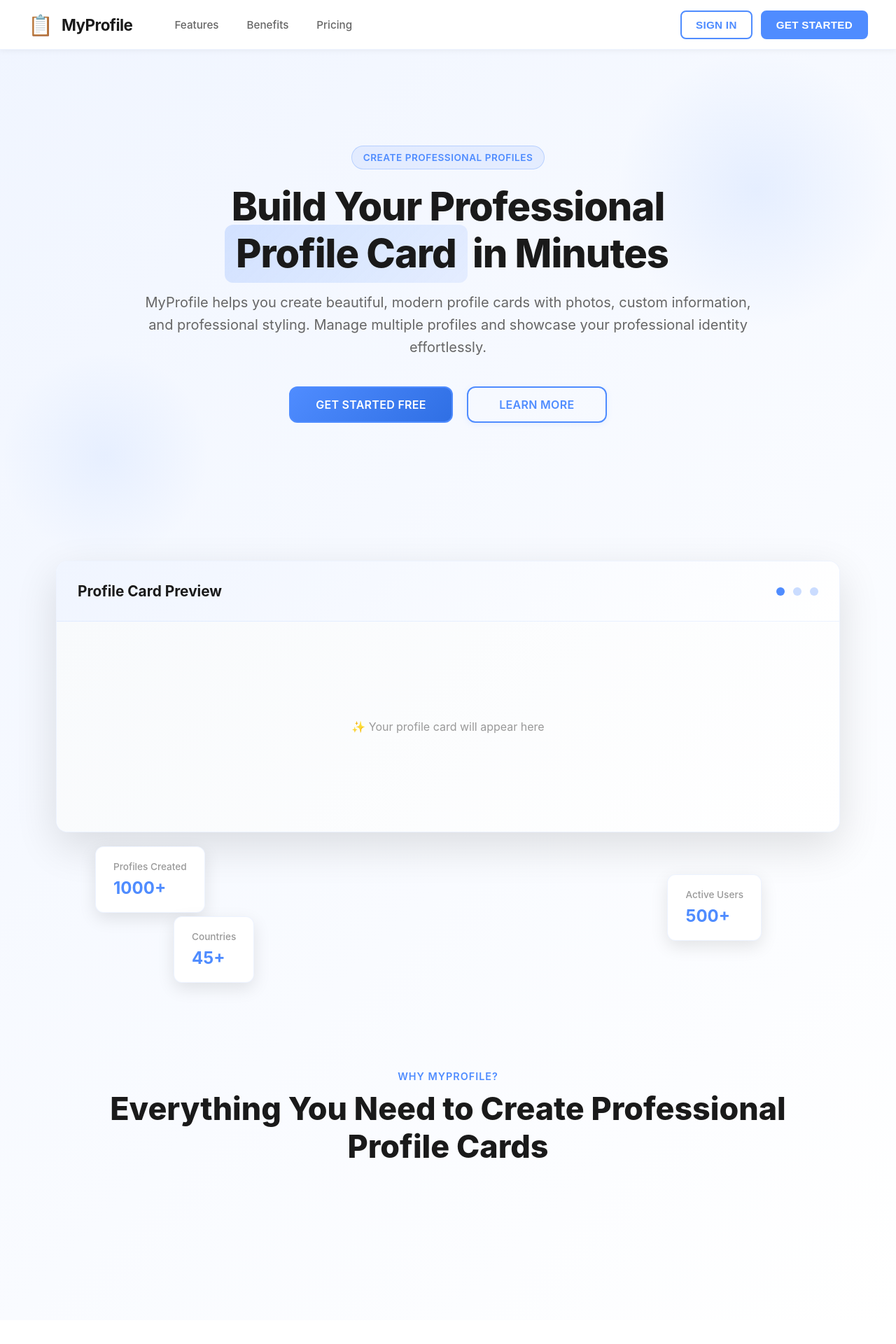
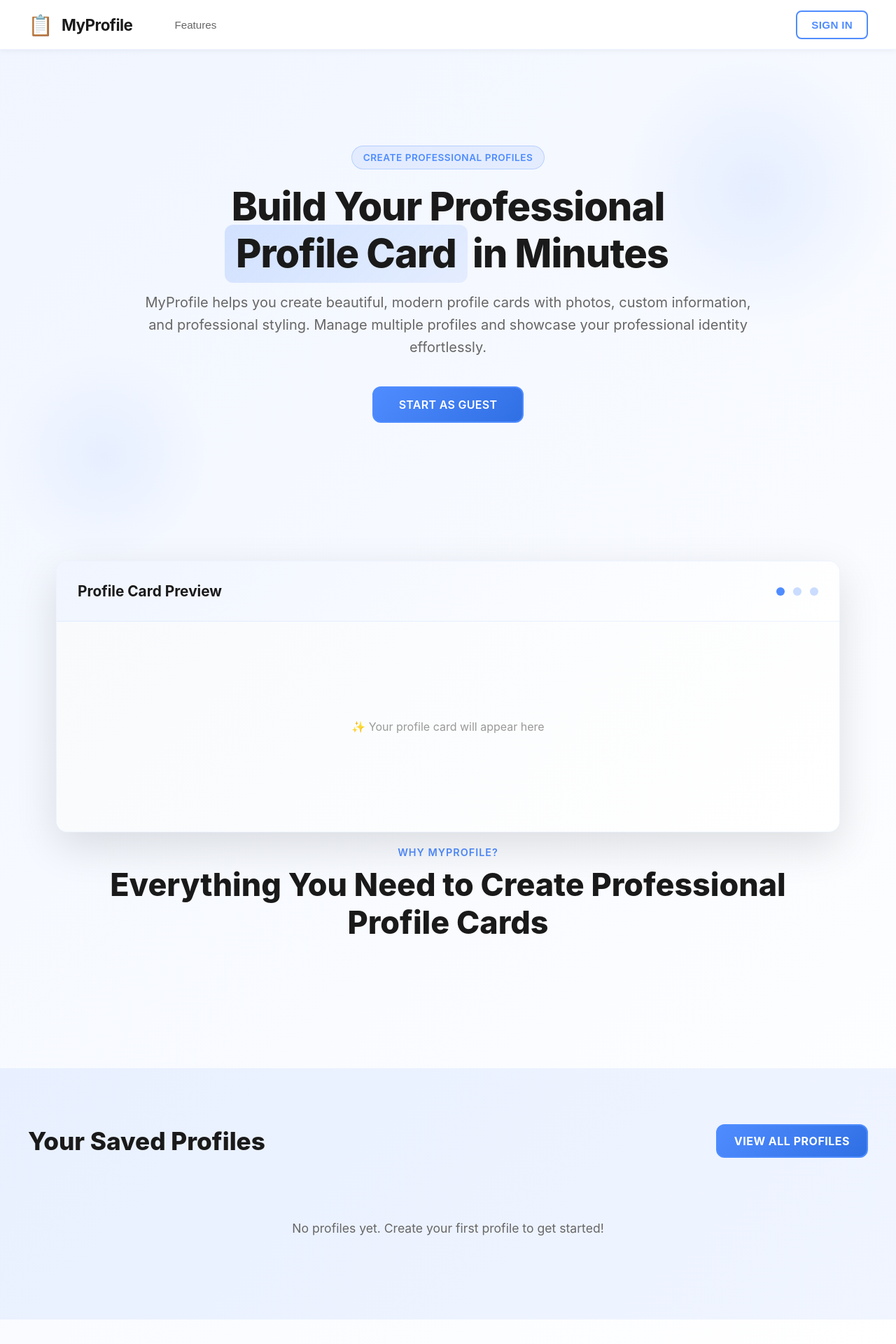
Before and after one commit to Samriddhicollege/BCA-2081-3rdSem-MyProfile, a React (Vite) app: page / in a window 1280 px wide. Shown: the top 1920 px of the page at 70% size. Before the commit the page ends 1886 px from the top, so only its background shows below. Built offline with nearby package versions, Linux system fonts and the light colour scheme.

Commit message:
adding feature to show saved profile in home page

```diff
--- a/package.json
+++ b/package.json
@@ -12,7 +12,8 @@
   "dependencies": {
     "react": "^19.2.4",
     "react-dom": "^19.2.4",
-    "react-router-dom": "^7.13.2"
+    "react-router-dom": "^7.13.2",
+    "html2pdf.js": "^0.10.1"
   },
   "devDependencies": {
     "@eslint/js": "^9.39.4",
--- a/src/components/Navbar.jsx
+++ b/src/components/Navbar.jsx
@@ -1,15 +1,23 @@
-import React from 'react'
+import React, { useState } from 'react'
 import { useNavigate } from 'react-router-dom'
 import '../css/Navbar.css'
 
 const Navbar = () => {
   const navigate = useNavigate()
+  const [showFeaturesModal, setShowFeaturesModal] = useState(false)
 
   const handleLogoClick = () => {
     navigate('/')
   }
 
+  const features = [
+    { title: 'Beautiful Templates', description: 'Choose from modern, professional profile card designs' },
+    { title: 'Photo Upload', description: 'Add your professional photo directly to your profile card' },
+    { title: 'Multiple Profiles', description: 'Create and manage multiple profile cards with ease' }
+  ]
+
   return (
+    <>
       <nav className="navbar">
         <div className="navbar-container">
           <div className="navbar-logo" onClick={handleLogoClick}>
@@ -18,21 +26,43 @@ const Navbar = () => {
           </div>
 
           <div className="navbar-menu">
-          <a href="#features" className="navbar-link">Features</a>
-          <a href="#benefits" className="navbar-link">Benefits</a>
-          <a href="#pricing" className="navbar-link">Pricing</a>
+            <button
+              className="navbar-link features-btn"
+              onClick={() => setShowFeaturesModal(!showFeaturesModal)}
+            >
+              Features
+            </button>
           </div>
 
           <div className="navbar-actions">
             <button className="navbar-btn secondary" onClick={() => navigate('/login')}>
               Sign In
             </button>
-          <button className="navbar-btn primary" onClick={() => navigate('/profile-generator')}>
-            Get Started
-          </button>
           </div>
         </div>
       </nav>
+
+      {/* Features Modal */}
+      {showFeaturesModal && (
+        <div className="features-modal-overlay" onClick={() => setShowFeaturesModal(false)}>
+          <div className="features-modal" onClick={e => e.stopPropagation()}>
+            <div className="features-modal-header">
+              <h2>Features</h2>
+              <button className="close-btn" onClick={() => setShowFeaturesModal(false)}>✕</button>
+            </div>
+            <div className="features-grid">
+              {features.map((feature, index) => (
+                <div key={index} className="feature-item">
+                  <div className="feature-icon">✨</div>
+                  <h3>{feature.title}</h3>
+                  <p>{feature.description}</p>
+                </div>
+              ))}
+            </div>
+          </div>
+        </div>
+      )}
+    </>
   )
 }
 
--- a/src/css/HomePage.css
+++ b/src/css/HomePage.css
@@ -296,6 +296,103 @@
   line-height: 1.2;
 }
 
+/* Saved Profiles Section */
+.saved-profiles-section {
+  padding: 80px 40px;
+  background: linear-gradient(135deg, #E8F0FF 0%, #f0f5ff 100%);
+  margin-top: 40px;
+}
+
+.profiles-section-container {
+  max-width: 1200px;
+  margin: 0 auto;
+}
+
+.profiles-section-header {
+  display: flex;
+  justify-content: space-between;
+  align-items: center;
+  margin-bottom: 50px;
+  flex-wrap: wrap;
+  gap: 20px;
+}
+
+.profiles-section-header h2 {
+  font-size: 2.2rem;
+  font-weight: 800;
+  color: var(--text-dark);
+  margin: 0;
+}
+
+.profiles-preview-grid {
+  display: grid;
+  grid-template-columns: repeat(auto-fill, minmax(280px, 1fr));
+  gap: 25px;
+}
+
+.profile-preview-card {
+  background: white;
+  border-radius: 16px;
+  padding: 30px 20px;
+  text-align: center;
+  box-shadow: 0 8px 24px rgba(0, 0, 0, 0.08);
+  border: 1px solid rgba(79, 140, 255, 0.1);
+  transition: all 0.3s ease;
+  animation: slideUp 0.6s ease-out;
+}
+
+.profile-preview-card:hover {
+  transform: translateY(-8px);
+  box-shadow: 0 15px 40px rgba(79, 140, 255, 0.15);
+  border-color: rgba(79, 140, 255, 0.3);
+}
+
+.preview-avatar {
+  width: 100px;
+  height: 100px;
+  border-radius: 50%;
+  background: linear-gradient(135deg, #4F8CFF 0%, #2F6FE4 100%);
+  display: flex;
+  align-items: center;
+  justify-content: center;
+  margin: 0 auto 15px;
+  font-size: 2rem;
+  font-weight: bold;
+  color: white;
+  border: 3px solid white;
+  box-shadow: 0 4px 12px rgba(79, 140, 255, 0.3);
+  overflow: hidden;
+}
+
+.preview-avatar img {
+  width: 100%;
+  height: 100%;
+  object-fit: cover;
+  border-radius: 50%;
+}
+
+.profile-preview-card h3 {
+  font-size: 1.3rem;
+  font-weight: 700;
+  color: var(--text-dark);
+  margin: 10px 0 5px;
+}
+
+.profile-preview-card p {
+  color: #4F8CFF;
+  font-size: 0.95rem;
+  margin-bottom: 20px;
+  font-weight: 500;
+}
+
+.no-profiles-message {
+  text-align: center;
+  padding: 40px;
+  color: var(--text-light);
+  font-size: 1.1rem;
+  grid-column: 1 / -1;
+}
+
 @media (max-width: 1024px) {
   .hero-section {
     padding: 60px 30px;
@@ -314,6 +411,15 @@
     position: static;
     margin-bottom: 15px;
     animation: none;
+  }
+
+  .profiles-section-header {
+    flex-direction: column;
+    align-items: flex-start;
+  }
+
+  .profiles-section-header button {
+    align-self: flex-start;
   }
 }
 
@@ -353,6 +459,18 @@
     padding: 40px 20px;
   }
 
+  .saved-profiles-section {
+    padding: 40px 20px;
+  }
+
+  .profiles-section-header h2 {
+    font-size: 1.8rem;
+  }
+
+  .profiles-preview-grid {
+    grid-template-columns: 1fr;
+  }
+
   .section-title {
     font-size: 2rem;
   }
--- a/src/css/Navbar.css
+++ b/src/css/Navbar.css
@@ -56,6 +56,10 @@
   text-decoration: none;
   transition: all 0.3s ease;
   position: relative;
+  background: none;
+  border: none;
+  cursor: pointer;
+  padding: 0;
 }
 
 .navbar-link:hover {
@@ -121,6 +125,103 @@
   box-shadow: 0 8px 20px rgba(79, 140, 255, 0.2);
 }
 
+/* Features Modal Styles */
+.features-modal-overlay {
+  position: fixed;
+  top: 0;
+  left: 0;
+  right: 0;
+  bottom: 0;
+  background: rgba(0, 0, 0, 0.5);
+  display: flex;
+  align-items: center;
+  justify-content: center;
+  z-index: 2000;
+  animation: fadeIn 0.3s ease;
+}
+
+.features-modal {
+  background: white;
+  border-radius: 16px;
+  box-shadow: 0 20px 60px rgba(0, 0, 0, 0.3);
+  max-width: 800px;
+  width: 90%;
+  padding: 40px;
+  animation: scaleIn 0.3s ease;
+}
+
+.features-modal-header {
+  display: flex;
+  justify-content: space-between;
+  align-items: center;
+  margin-bottom: 30px;
+}
+
+.features-modal-header h2 {
+  font-size: 2rem;
+  color: #1a1a1a;
+  margin: 0;
+}
+
+.close-btn {
+  background: none;
+  border: none;
+  font-size: 1.5rem;
+  cursor: pointer;
+  color: #999999;
+  transition: all 0.3s ease;
+}
+
+.close-btn:hover {
+  color: #4F8CFF;
+  transform: scale(1.2);
+}
+
+.features-grid {
+  display: grid;
+  grid-template-columns: repeat(auto-fit, minmax(200px, 1fr));
+  gap: 30px;
+}
+
+.feature-item {
+  text-align: center;
+  padding: 20px;
+  border-radius: 12px;
+  background: linear-gradient(135deg, #E8F0FF 0%, #f0f5ff 100%);
+  transition: all 0.3s ease;
+}
+
+.feature-item:hover {
+  transform: translateY(-5px);
+  background: linear-gradient(135deg, #4F8CFF 0%, #2F6FE4 100%);
+  color: white;
+}
+
+.feature-item:hover .feature-icon,
+.feature-item:hover h3,
+.feature-item:hover p {
+  color: white;
+}
+
+.feature-icon {
+  font-size: 2.5rem;
+  margin-bottom: 15px;
+  transition: all 0.3s ease;
+}
+
+.feature-item h3 {
+  font-size: 1.2rem;
+  color: #1a1a1a;
+  margin-bottom: 10px;
+  transition: all 0.3s ease;
+}
+
+.feature-item p {
+  color: #666666;
+  font-size: 0.9rem;
+  transition: all 0.3s ease;
+}
+
 @media (max-width: 768px) {
   .navbar-container {
     padding: 0 20px;
@@ -130,7 +231,8 @@
   }
 
   .navbar-menu {
-    display: none;
+    width: 100%;
+    justify-content: flex-start;
   }
 
   .navbar-actions {
@@ -141,4 +243,13 @@
     padding: 8px 16px;
     font-size: 0.85rem;
   }
+
+  .features-modal {
+    padding: 30px 20px;
+    width: 95%;
+  }
+
+  .features-grid {
+    grid-template-columns: 1fr;
+  }
 }
--- a/src/pages/HomePage.jsx
+++ b/src/pages/HomePage.jsx
@@ -1,4 +1,4 @@
-import React from 'react'
+import React, { useState, useEffect } from 'react'
 import { useNavigate } from 'react-router-dom'
 import Button from '../components/Button'
 import Navbar from '../components/Navbar'
@@ -6,13 +6,28 @@ import '../css/HomePage.css'
 
 const HomePage = () => {
   const navigate = useNavigate()
+  const [savedProfiles, setSavedProfiles] = useState([])
 
-  const handleGetStarted = () => {
+  // Load saved profiles on component mount
+  useEffect(() => {
+    const allProfiles = JSON.parse(localStorage.getItem('allProfiles') || '[]')
+    setSavedProfiles(allProfiles.slice(0, 3)) // Show only first 3 profiles
+  }, [])
+
+  const handleStartAsGuest = () => {
     navigate('/profile-generator')
   }
 
-  const handleLearnMore = () => {
-    navigate('/login')
+  const handleViewProfiles = () => {
+    navigate('/profiles-list')
+  }
+
+  const handleViewProfile = (profileId) => {
+    const profile = JSON.parse(localStorage.getItem('allProfiles') || '[]').find(p => p.id === profileId)
+    if (profile) {
+      localStorage.setItem('currentProfile', JSON.stringify(profile))
+      navigate('/profile-display')
+    }
   }
 
   return (
@@ -35,11 +50,8 @@ const HomePage = () => {
           </p>
 
           <div className="hero-cta">
-            <button className="btn btn-primary" onClick={handleGetStarted}>
-              Get Started Free
-            </button>
-            <button className="btn btn-secondary" onClick={handleLearnMore}>
-              Learn More
+            <button className="btn btn-primary" onClick={handleStartAsGuest}>
+              Start as Guest
             </button>
           </div>
         </div>
@@ -62,22 +74,6 @@ const HomePage = () => {
             </div>
           </div>
         </div>
-
-        {/* Floating Stat Cards */}
-        <div className="stat-cards-container">
-          <div className="stat-card stat-card-1">
-            <div className="stat-label">Profiles Created</div>
-            <div className="stat-value">1000+</div>
-          </div>
-          <div className="stat-card stat-card-2">
-            <div className="stat-label">Active Users</div>
-            <div className="stat-value">500+</div>
-          </div>
-          <div className="stat-card stat-card-3">
-            <div className="stat-label">Countries</div>
-            <div className="stat-value">45+</div>
-          </div>
-        </div>
       </div>
 
       {/* Features Section */}
@@ -89,6 +85,42 @@ const HomePage = () => {
           </h2>
         </div>
       </section>
+
+      {/* Saved Profiles Section */}
+      <section className="saved-profiles-section">
+        <div className="profiles-section-container">
+          <div className="profiles-section-header">
+            <h2>Your Saved Profiles</h2>
+            <button className="btn btn-primary" onClick={handleViewProfiles}>
+              View All Profiles
+            </button>
+          </div>
+          <div className="profiles-preview-grid">
+            {savedProfiles.length === 0 ? (
+              <div className="no-profiles-message">
+                <p>No profiles yet. Create your first profile to get started!</p>
+              </div>
+            ) : (
+              savedProfiles.map(profile => (
+                <div key={profile.id} className="profile-preview-card">
+                  <div className="preview-avatar">
+                    {profile.photo ? (
+                      <img src={profile.photo} alt={profile.name} />
+                    ) : (
+                      profile.name.charAt(0).toUpperCase()
+                    )}
+                  </div>
+                  <h3>{profile.name}</h3>
+                  <p>{profile.jobRole}</p>
+                  <button className="btn btn-secondary" onClick={() => handleViewProfile(profile.id)}>
+                    View Profile
+                  </button>
+                </div>
+              ))
+            )}
+          </div>
+        </div>
+      </section>
     </div>
   )
 }
```
Also changed, not shown: src/pages/ProfileDisplayPage.jsx (+29 -2 lines), 2 other files (tests, documents, lock files or other folders). Lines whose indentation alone changed are shown as unchanged.
